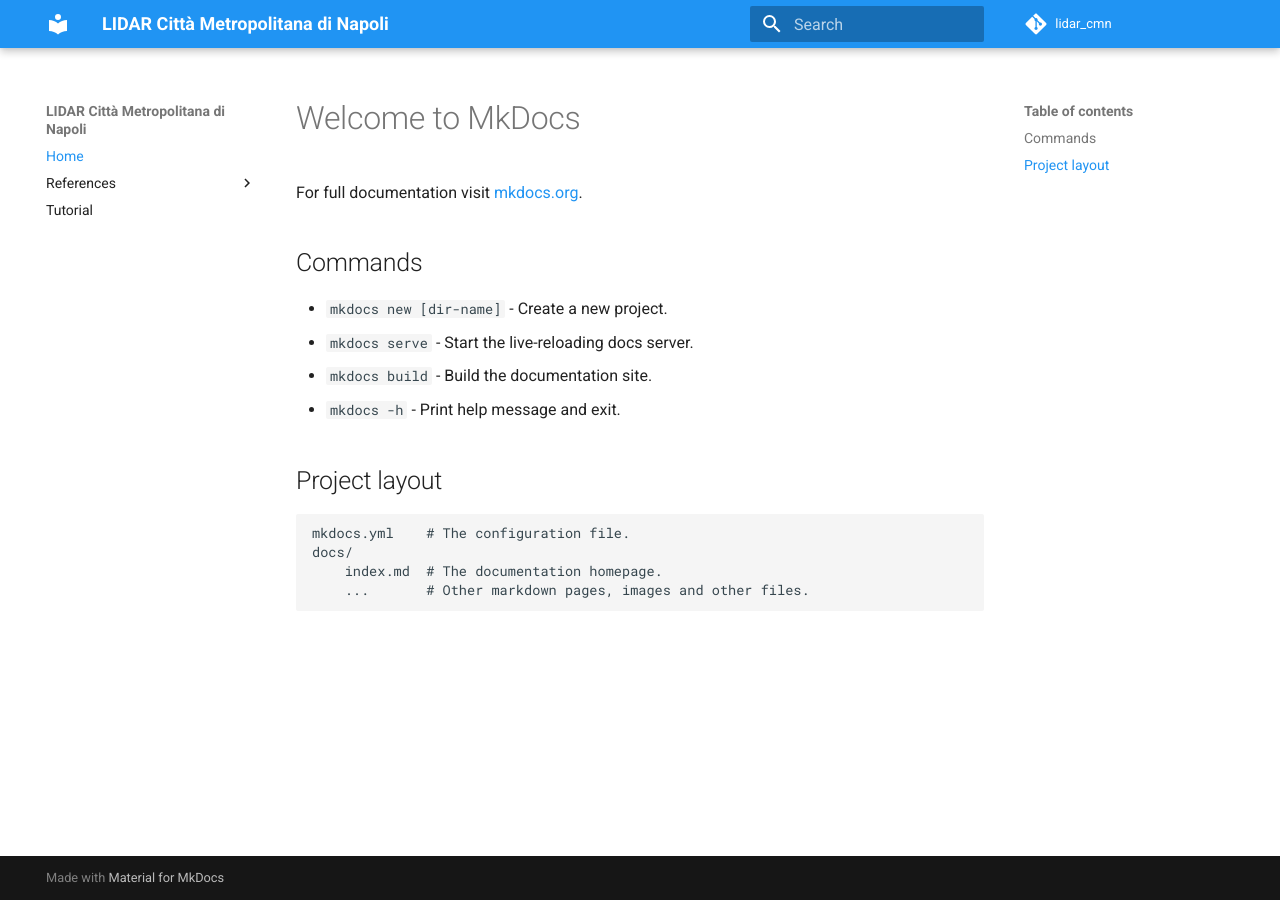
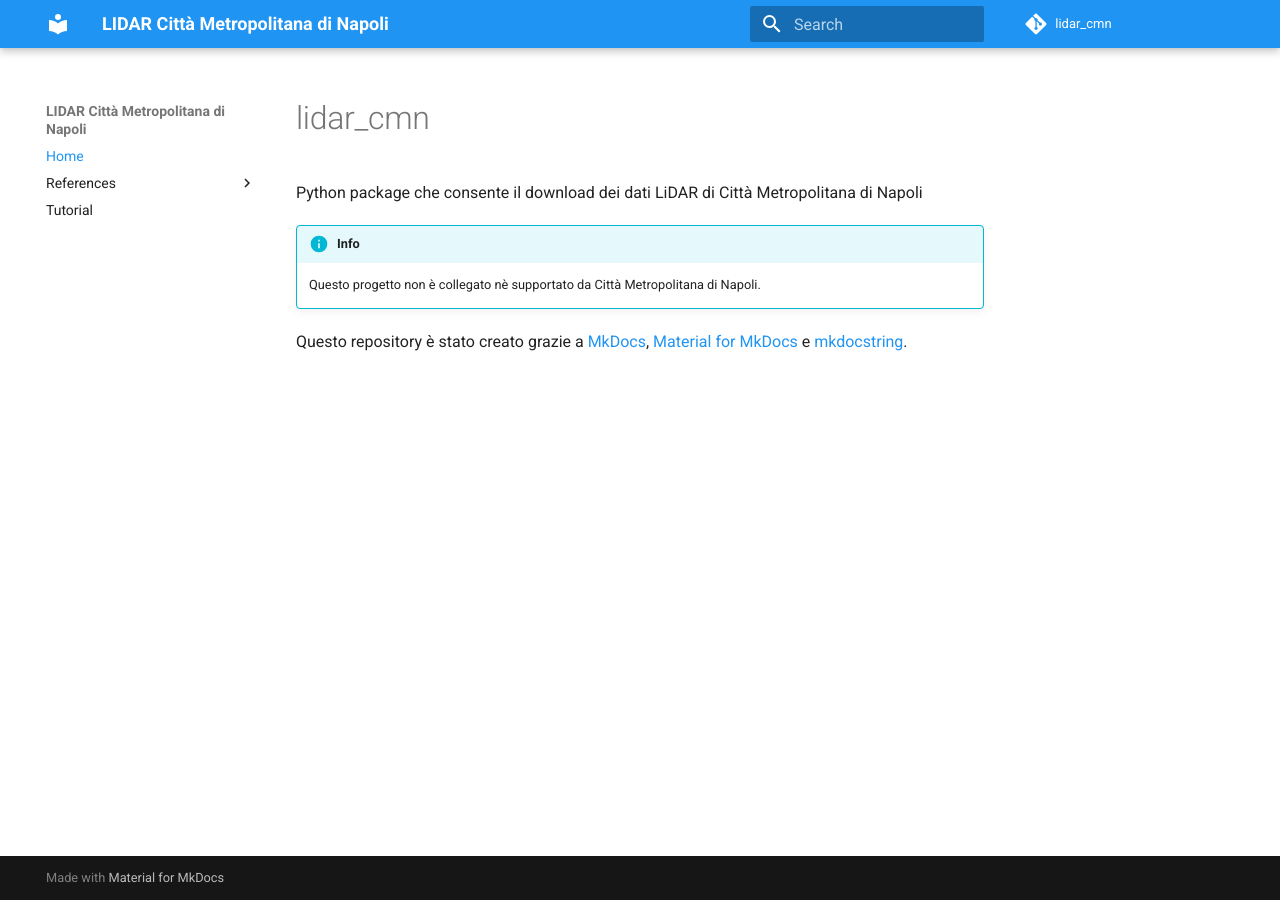
Before and after one commit to MaxDragonheart/lidar_cmn, an MkDocs documentation site: the page built from docs/index.md, in a window 1280 px wide. Built offline with MkDocs 1.6.1 and Material for MkDocs 9.7.7, drawn with Linux system fonts in a browser that asks for light colours; comment, search, counter and statistics services are not loaded.

Commit message:
documentation

```diff
--- a/docs/index.md
+++ b/docs/index.md
@@ -1,17 +1,8 @@
-# Welcome to MkDocs
+# lidar_cmn
+Python package che consente il download dei dati LiDAR di Città Metropolitana di Napoli
 
-For full documentation visit [mkdocs.org](https://www.mkdocs.org).
+!!! INFO
 
-## Commands
+    Questo progetto non è collegato nè supportato da Città Metropolitana di Napoli.
 
-* `mkdocs new [dir-name]` - Create a new project.
-* `mkdocs serve` - Start the live-reloading docs server.
-* `mkdocs build` - Build the documentation site.
-* `mkdocs -h` - Print help message and exit.
-
-## Project layout
-
-    mkdocs.yml    # The configuration file.
-    docs/
-        index.md  # The documentation homepage.
-        ...       # Other markdown pages, images and other files.
+Questo repository è stato creato grazie a [MkDocs](https://www.mkdocs.org/), [Material for MkDocs](https://squidfunk.github.io/mkdocs-material) e [mkdocstring](https://mkdocstrings.github.io/).
```
